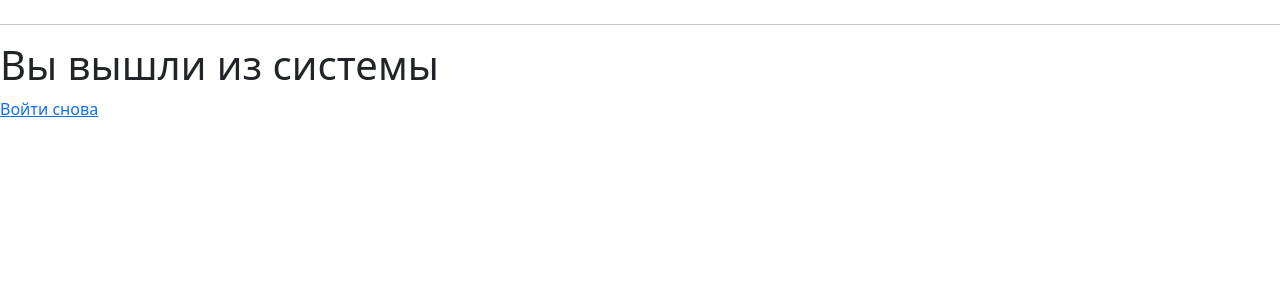
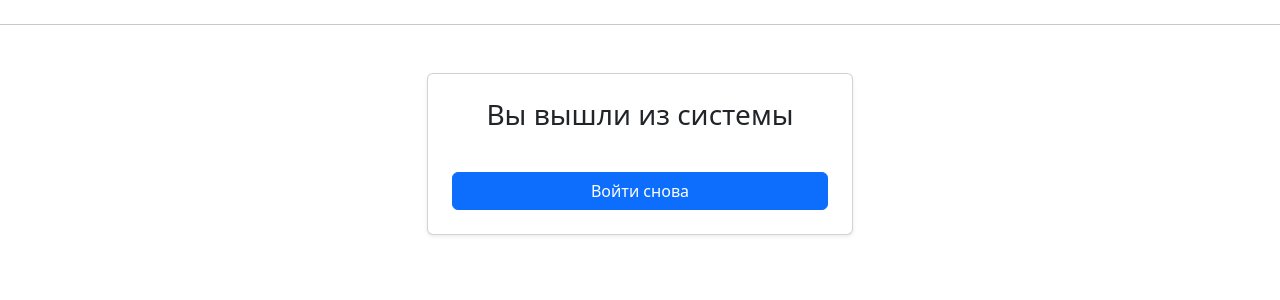
Before and after one commit to olganoskova200524/mailer-service, a Django app: template templates/registration/logged_out.html in a window 1280 px wide. Shown: the part 56-356 px from the top of the page. Run offline with Django 5.2, Linux system fonts and the light colour scheme; the template is opened without the code that fills it, so the values that code supplies are empty.

Commit message:
Improve logout success page UI

```diff
--- a/templates/registration/logged_out.html
+++ b/templates/registration/logged_out.html
@@ -3,6 +3,17 @@
 {% block title %}Выход{% endblock %}
 
 {% block content %}
-<h1>Вы вышли из системы</h1>
-<p><a href="{% url 'login' %}">Войти снова</a></p>
+<div class="container mt-5" style="max-width: 450px;">
+    <div class="card shadow-sm p-4">
+
+        <h3 class="mb-3 text-center">Вы вышли из системы</h3>
+
+        <div class="text-center mt-4">
+            <a href="{% url 'login' %}" class="btn btn-primary w-100">
+                Войти снова
+            </a>
+        </div>
+
+    </div>
+</div>
 {% endblock %}
```
